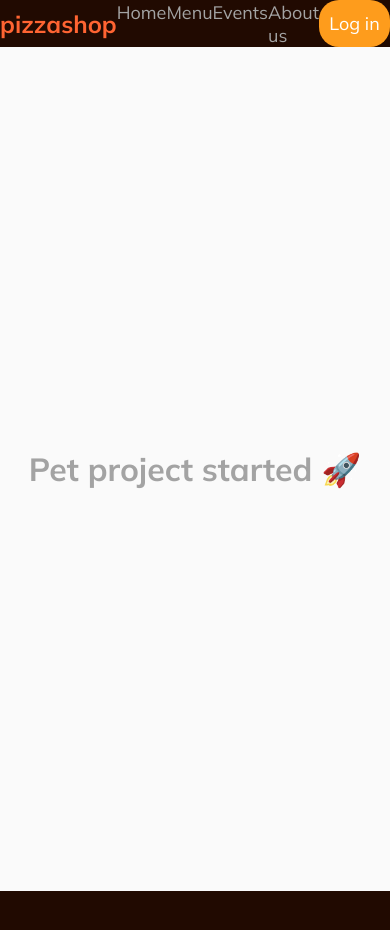
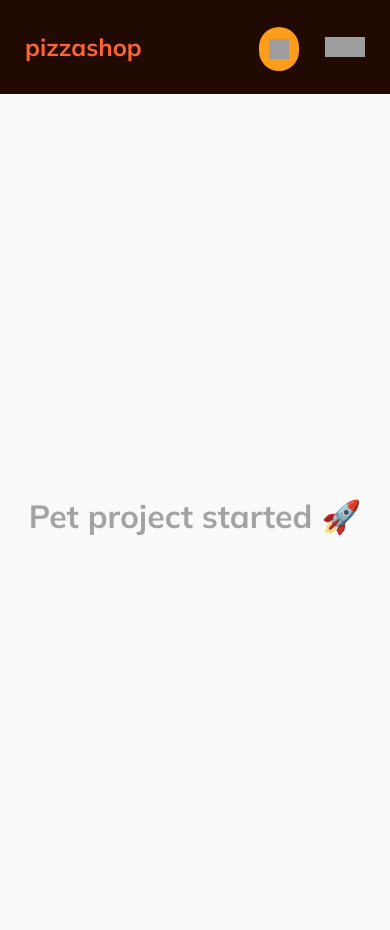
Before and after one commit to kaliollayeva/pizza-pet, a Next.js app: page / in a window 390 px wide. Shown: the top 930 px of the page. Before the commit the page ends 891 px from the top, so only its background shows below. Built offline with nearby package versions, Linux system fonts and the light colour scheme; grey boxes are pictures that could not be loaded.

Commit message:
feat: layout and styling added

```diff
--- a/src/widgets/Header/Header.module.css
+++ b/src/widgets/Header/Header.module.css
@@ -1,7 +1,11 @@
 .header {
+  max-width: 1252px;
+  position: relative;
   display: flex;
   justify-content: space-between;
   align-items: center;
+  gap: 20px;
+  margin: 50px auto;
 }
 
 .nav {
@@ -11,12 +15,75 @@
   justify-content: space-between;
 }
 
+.buttonsContsiner {
+  display: flex;
+  align-items: center;
+  gap: 26px;
+}
+
 .link {
   font-size: 1.125rem;
   color: var(--color-text);
 }
 
-.button {
-  max-width: 136px;
-  width: 100%;
+.buttonLogin {
+  width: 163px;
 }
+
+.buttonCircle {
+  width: 40px;
+  height: 40px;
+  border-radius: 16px;
+}
+
+.burgerButton {
+  display: none;
+  width: 40px;
+}
+
+.link.active {
+  color: var(--color-accent);
+  position: relative;
+}
+
+.link.active::after {
+  content: '';
+  background-color: var(--color-accent);
+  width: 6px;
+  height: 6px;
+  border-radius: 50%;
+  position: absolute;
+  bottom: -13px;
+  left: 50%;
+}
+
+@media screen and (max-width: 768px) {
+  .header {
+    margin: 25px;
+  }
+  .nav {
+    display: none;
+    max-width: min-content;
+
+    flex-direction: column;
+    position: absolute;
+    top: 100%; /* Появляется строго под хедером */
+    right: 0;
+    z-index: 10;
+    padding: 20px;
+  }
+  .navOpen {
+    display: flex;
+  }
+  .buttonLogin {
+    display: none;
+  }
+  .burgerButton {
+    display: block;
+  }
+  .link.active::after {
+    bottom: 50%;
+    left: -15px; /* Точка будет слева от текста */
+    transform: translateY(50%);
+  }
+}
--- a/src/widgets/Header/Header.tsx
+++ b/src/widgets/Header/Header.tsx
@@ -1,29 +1,55 @@
+'use client';
+import { usePathname } from 'next/navigation';
+import { useState } from 'react';
 import Link from 'next/link';
 import styles from './Header.module.css';
 import Button from '../../shared/ui/Button/Button';
 
 export default function Header() {
+  const [isOpen, setIsOpen] = useState(false);
+  const pathname = usePathname();
   return (
-    <div className={styles.header}>
+    <header className={styles.header}>
       <h2 className="logo">pizzashop</h2>
-      <nav className={styles.nav}>
-        <Link className={styles.link} href="/">
+      <nav className={`${styles.nav} ${isOpen ? styles.navOpen : ''}`}>
+        <Link href="/" className={`${styles.link} ${pathname === '/' ? styles.active : ''}`}>
           Home
         </Link>
-        <Link className={styles.link} href="/menu/page">
+        <Link
+          href="/menu/page"
+          className={`${styles.link} ${pathname === '/menu/page' ? styles.active : ''}`}
+        >
           Menu
         </Link>
-        <Link className={styles.link} href="/events/page">
+        <Link
+          href="/events/page"
+          className={`${styles.link} ${pathname === '/events/page' ? styles.active : ''}`}
+        >
           Events
         </Link>
-        <Link className={styles.link} href="/about/page">
+        <Link
+          href="/about/page"
+          className={`${styles.link} ${pathname === '/about/page' ? styles.active : ''}`}
+        >
           About us
         </Link>
       </nav>
 
-      <div className={styles.button}>
-        <Button variant={'primary'}>Log in</Button>
+      <div className={styles.buttonsContsiner}>
+        <div className={styles.buttonLogin}>
+          <Button variant={'primary'}>Log in</Button>
+        </div>
+        <div className={styles.buttonCircle}>
+          <Button variant={'primary'}>
+            <img src="/basket.svg" alt="Корзина" width="20" height="20" />
+          </Button>
+        </div>
+        <div className={styles.burgerButton}>
+          <Button onClick={() => setIsOpen(!isOpen)}>
+            <img src="/burgermenu.png" alt="Корзина" width="40" height="20" />
+          </Button>
+        </div>
       </div>
-    </div>
+    </header>
   );
 }
```
